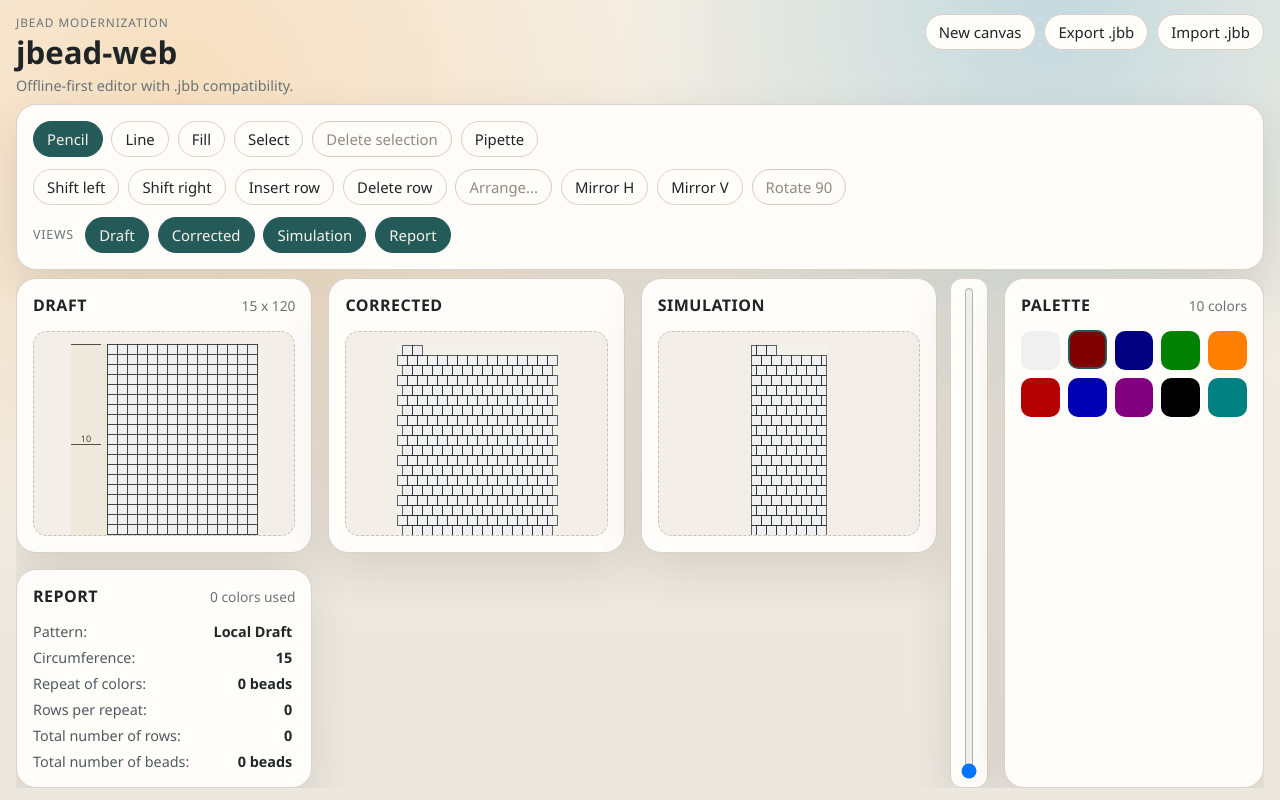
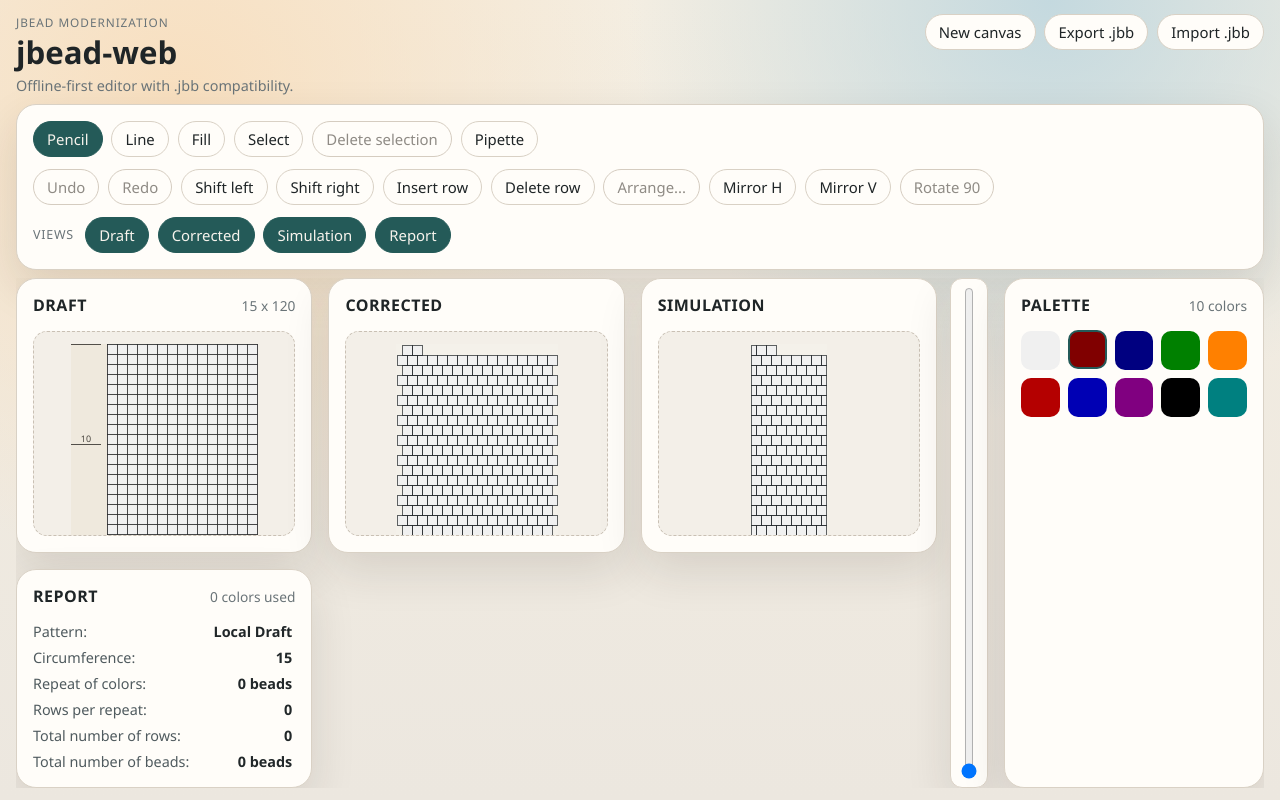
Before and after one commit to cyrilcombe/tsbead, a React (Vite) app: page / in a window 1280 px wide. Built offline with nearby package versions, Linux system fonts and the light colour scheme.

Commit message:
feat(history): add undo/redo stack with shortcuts and toolbar actions

```diff
--- a/src/App.tsx
+++ b/src/App.tsx
@@ -83,6 +83,10 @@ function App() {
   const setSelection = useEditorStore((state) => state.setSelection)
   const deleteSelection = useEditorStore((state) => state.deleteSelection)
   const arrangeSelection = useEditorStore((state) => state.arrangeSelection)
+  const undo = useEditorStore((state) => state.undo)
+  const redo = useEditorStore((state) => state.redo)
+  const canUndo = useEditorStore((state) => state.canUndo)
+  const canRedo = useEditorStore((state) => state.canRedo)
   const mirrorHorizontal = useEditorStore((state) => state.mirrorHorizontal)
   const mirrorVertical = useEditorStore((state) => state.mirrorVertical)
   const rotateClockwise = useEditorStore((state) => state.rotateClockwise)
@@ -324,6 +328,18 @@ function App() {
       let handled = false
 
       if (hasModifier && !event.altKey) {
+        const lowerKey = event.key.toLowerCase()
+        if (lowerKey === 'z') {
+          if (event.shiftKey) {
+            redo()
+          } else {
+            undo()
+          }
+          handled = true
+        } else if (lowerKey === 'y') {
+          redo()
+          handled = true
+        } else {
           const shortcut = shortcutFromKeyboardCode(event.code)
           if (shortcut === 1) {
           setSelectedTool('pencil')
@@ -343,6 +359,7 @@ function App() {
           } else if (shortcut === 6) {
             setSelectedTool('pipette')
             handled = true
+          }
         }
       } else if (!event.altKey) {
         const colorFromCode = colorFromKeyboardCode(event.code)
@@ -370,7 +387,7 @@ function App() {
     return () => {
       window.removeEventListener('keydown', onKeyDown)
     }
-  }, [isArrangeDialogOpen, onDeleteSelection, setSelectedColor, setSelectedTool, shiftLeft, shiftRight])
+  }, [isArrangeDialogOpen, onDeleteSelection, redo, setSelectedColor, setSelectedTool, shiftLeft, shiftRight, undo])
 
   useEffect(() => {
     const nextSharedMaxRow = getSharedMaxRow()
@@ -480,6 +497,12 @@ function App() {
             </button>
           </div>
           <div className="button-strip">
+            <button className="action" onClick={() => undo()} disabled={!canUndo}>
+              Undo
+            </button>
+            <button className="action" onClick={() => redo()} disabled={!canRedo}>
+              Redo
+            </button>
             <button className="action" onClick={() => shiftLeft()} title="ArrowLeft">
               Shift left
             </button>
--- a/src/domain/editorStore.ts
+++ b/src/domain/editorStore.ts
@@ -7,6 +7,8 @@ interface EditorState {
   document: JBeadDocument
   selection: SelectionRect | null
   dirty: boolean
+  canUndo: boolean
+  canRedo: boolean
   setCell: (x: number, y: number, value: number) => void
   pickColorAt: (point: CellPoint) => void
   drawLine: (start: CellPoint, end: CellPoint, value: number) => void
@@ -23,11 +25,18 @@ interface EditorState {
   clearSelection: () => void
   deleteSelection: () => void
   arrangeSelection: (copies: number, horizontalOffset: number, verticalOffset: number) => void
+  undo: () => void
+  redo: () => void
   mirrorHorizontal: () => void
   mirrorVertical: () => void
   rotateClockwise: () => void
   setDocument: (document: JBeadDocument) => void
   reset: () => void
+}
+
+interface HistorySnapshot {
+  rows: number[][]
+  dirty: boolean
 }
 
 function cloneDocument(document: JBeadDocument): JBeadDocument {
@@ -39,6 +48,10 @@ function cloneDocument(document: JBeadDocument): JBeadDocument {
       rows: document.model.rows.map((row) => [...row]),
     },
   }
+}
+
+function cloneRows(rows: number[][]): number[][] {
+  return rows.map((row) => [...row])
 }
 
 function clamp(value: number, min: number, max: number): number {
@@ -115,9 +128,42 @@ function getTransformRect(document: JBeadDocument, selection: SelectionRect | nu
 }
 
 export const useEditorStore = create<EditorState>((set) => ({
+  // History behavior aligned with legacy BeadUndo: bounded undo stack and redo reset on new edits.
+  // We snapshot model rows + dirty flag only (view state is intentionally not part of history).
+  ...(() => {
+    const MAX_HISTORY = 100
+    let undoStack: HistorySnapshot[] = []
+    let redoStack: HistorySnapshot[] = []
+
+    const toSnapshot = (state: EditorState): HistorySnapshot => ({
+      rows: cloneRows(state.document.model.rows),
+      dirty: state.dirty,
+    })
+
+    const applyHistoryFlags = (): Pick<EditorState, 'canUndo' | 'canRedo'> => ({
+      canUndo: undoStack.length > 0,
+      canRedo: redoStack.length > 0,
+    })
+
+    const pushUndoSnapshot = (state: EditorState) => {
+      undoStack.push(toSnapshot(state))
+      if (undoStack.length > MAX_HISTORY) {
+        undoStack = undoStack.slice(undoStack.length - MAX_HISTORY)
+      }
+      redoStack = []
+    }
+
+    const clearHistory = () => {
+      undoStack = []
+      redoStack = []
+    }
+
+    return {
   document: createEmptyDocument(),
   selection: null,
   dirty: false,
+  canUndo: false,
+  canRedo: false,
   setCell: (x, y, value) => {
     set((state) => {
       const rows = state.document.model.rows
@@ -132,9 +178,10 @@ export const useEditorStore = create<EditorState>((set) => ({
         return state
       }
 
+      pushUndoSnapshot(state)
       const document = cloneDocument(state.document)
       document.model.rows[y][x] = value
-      return { document, dirty: true }
+      return { document, dirty: true, ...applyHistoryFlags() }
     })
   },
   pickColorAt: (point) => {
@@ -176,7 +223,8 @@ export const useEditorStore = create<EditorState>((set) => ({
       if (!changed) {
         return state
       }
-      return { document, dirty: true }
+      pushUndoSnapshot(state)
+      return { document, dirty: true, ...applyHistoryFlags() }
     })
   },
   fillLine: (point, value) => {
@@ -220,7 +268,8 @@ export const useEditorStore = create<EditorState>((set) => ({
       if (!changed) {
         return state
       }
-      return { document, dirty: true }
+      pushUndoSnapshot(state)
+      return { document, dirty: true, ...applyHistoryFlags() }
     })
   },
   setSelectedColor: (colorIndex) => {
@@ -319,7 +368,8 @@ export const useEditorStore = create<EditorState>((set) => ({
         rows[0][x] = 0
       }
 
-      return { document, dirty: true }
+      pushUndoSnapshot(state)
+      return { document, dirty: true, ...applyHistoryFlags() }
     })
   },
   deleteRow: () => {
@@ -341,7 +391,8 @@ export const useEditorStore = create<EditorState>((set) => ({
         rows[height - 1][x] = 0
       }
 
-      return { document, dirty: true }
+      pushUndoSnapshot(state)
+      return { document, dirty: true, ...applyHistoryFlags() }
     })
   },
   setSelection: (selection) => {
@@ -399,7 +450,8 @@ export const useEditorStore = create<EditorState>((set) => ({
       if (!changed) {
         return { selection: null }
       }
-      return { document, selection: null, dirty: true }
+      pushUndoSnapshot(state)
+      return { document, selection: null, dirty: true, ...applyHistoryFlags() }
     })
   },
   arrangeSelection: (copies, horizontalOffset, verticalOffset) => {
@@ -464,7 +516,50 @@ export const useEditorStore = create<EditorState>((set) => ({
       if (!changed) {
         return state
       }
-      return { document, dirty: true }
+      pushUndoSnapshot(state)
+      return { document, dirty: true, ...applyHistoryFlags() }
+    })
+  },
+  undo: () => {
+    set((state) => {
+      if (undoStack.length === 0) {
+        return state
+      }
+
+      redoStack.push(toSnapshot(state))
+      if (redoStack.length > MAX_HISTORY) {
+        redoStack = redoStack.slice(redoStack.length - MAX_HISTORY)
+      }
+
+      const previous = undoStack.pop()
+      if (!previous) {
+        return state
+      }
+
+      const document = cloneDocument(state.document)
+      document.model.rows = cloneRows(previous.rows)
+      return { document, dirty: previous.dirty, ...applyHistoryFlags() }
+    })
+  },
+  redo: () => {
+    set((state) => {
+      if (redoStack.length === 0) {
+        return state
+      }
+
+      undoStack.push(toSnapshot(state))
+      if (undoStack.length > MAX_HISTORY) {
+        undoStack = undoStack.slice(undoStack.length - MAX_HISTORY)
+      }
+
+      const next = redoStack.pop()
+      if (!next) {
+        return state
+      }
+
+      const document = cloneDocument(state.document)
+      document.model.rows = cloneRows(next.rows)
+      return { document, dirty: next.dirty, ...applyHistoryFlags() }
     })
   },
   mirrorHorizontal: () => {
@@ -490,7 +585,8 @@ export const useEditorStore = create<EditorState>((set) => ({
       if (!changed) {
         return state
       }
-      return { document, dirty: true }
+      pushUndoSnapshot(state)
+      return { document, dirty: true, ...applyHistoryFlags() }
     })
   },
   mirrorVertical: () => {
@@ -516,7 +612,8 @@ export const useEditorStore = create<EditorState>((set) => ({
       if (!changed) {
         return state
       }
-      return { document, dirty: true }
+      pushUndoSnapshot(state)
+      return { document, dirty: true, ...applyHistoryFlags() }
     })
   },
   rotateClockwise: () => {
@@ -558,13 +655,28 @@ export const useEditorStore = create<EditorState>((set) => ({
       if (!changed) {
         return state
       }
-      return { document, dirty: true }
+      pushUndoSnapshot(state)
+      return { document, dirty: true, ...applyHistoryFlags() }
     })
   },
   setDocument: (document) => {
-    set({ document: cloneDocument(document), selection: null, dirty: false })
+    clearHistory()
+    set({
+      document: cloneDocument(document),
+      selection: null,
+      dirty: false,
+      ...applyHistoryFlags(),
+    })
   },
   reset: () => {
-    set({ document: createEmptyDocument(), selection: null, dirty: false })
+    clearHistory()
+    set({
+      document: createEmptyDocument(),
+      selection: null,
+      dirty: false,
+      ...applyHistoryFlags(),
+    })
   },
+    }
+  })(),
 }))
```
Also changed, not shown: 2 other files (tests, documents, lock files or other folders). Lines whose indentation alone changed are shown as unchanged.
